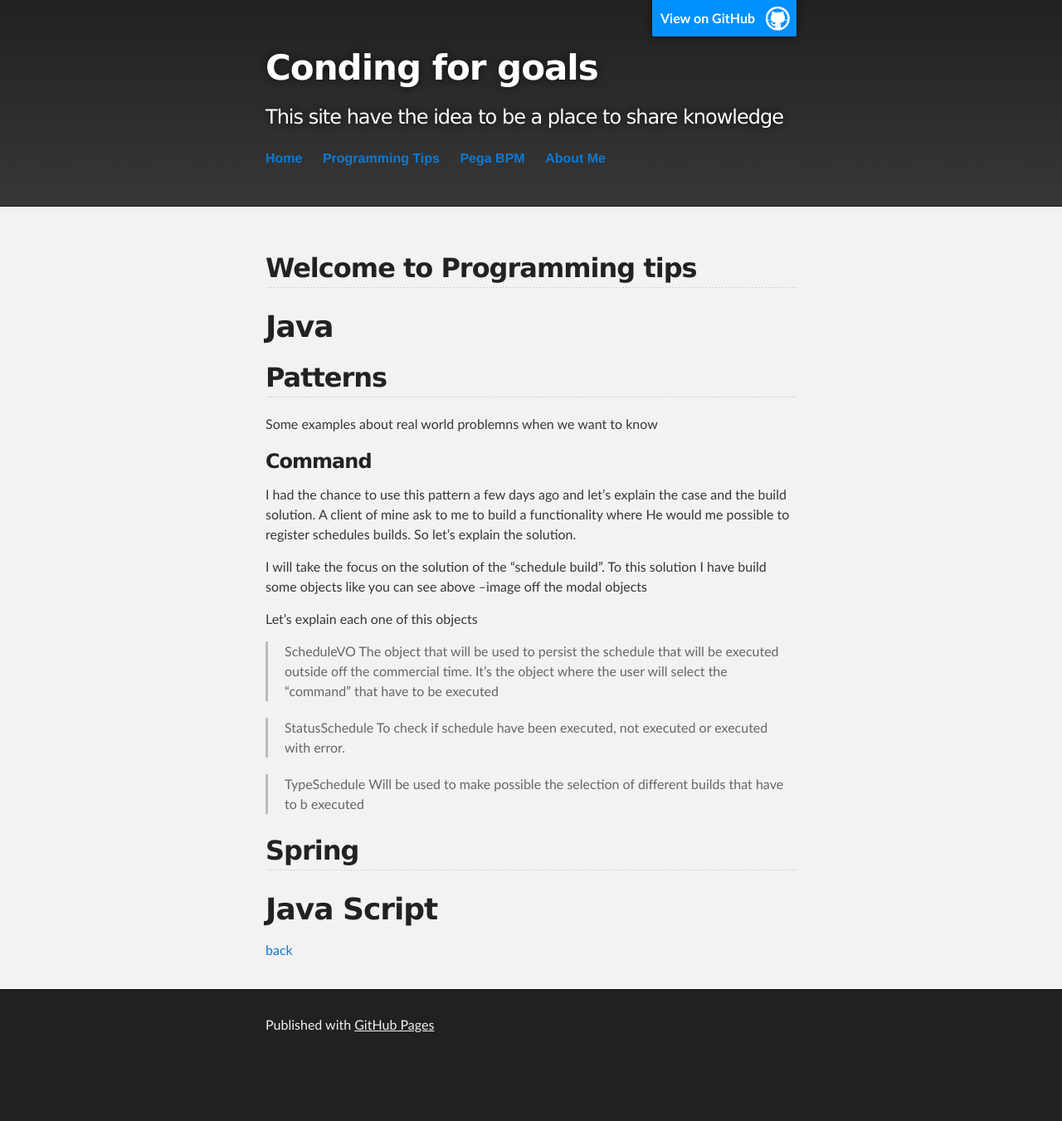
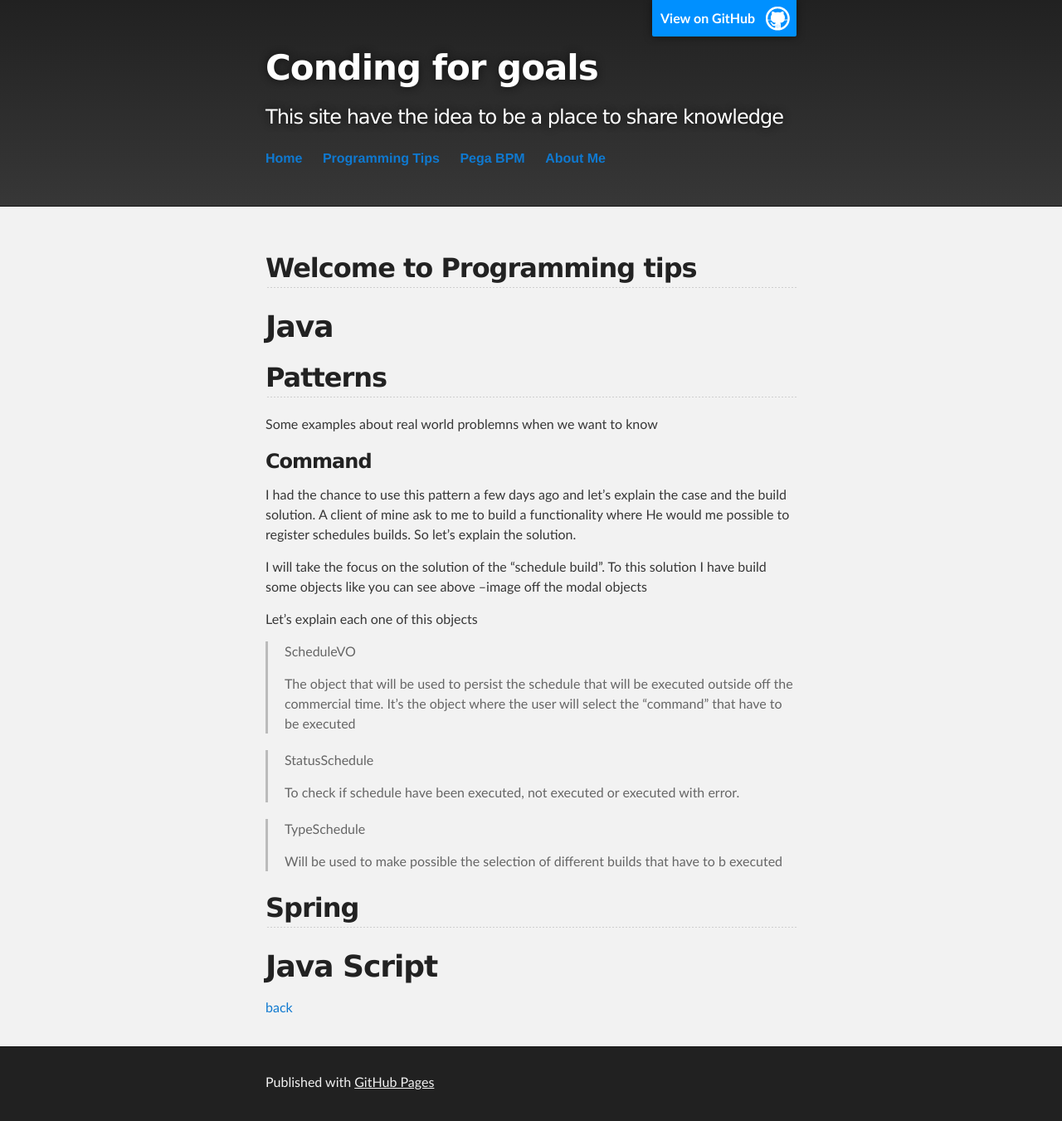
Before and after one commit to afamorim/afamorim.github.io, a Jekyll site: the page built from programing_tips.md, in a window 1280 px wide. Shown: the whole page at 83% size. Built offline with Jekyll 4.4.1, drawn with Linux system fonts in a browser that asks for light colours; our own code applies the rules of GitHub Pages for plain Markdown files; before the commit the page ends 1282 px from its top, so only the background shows below that.

Commit message:
Making some updates in the programming tips

```diff
--- a/programing_tips.md
+++ b/programing_tips.md
@@ -19,15 +19,18 @@ To this solution I have build some objects like you can see above
 --image off the modal objects
 
 Let's explain each one of this objects
->ScheduleVO
->The object that will be used to persist the schedule that will be executed outside off the commercial time.
->It's the object where the user will select the "command" that have to be executed
+> ScheduleVO
+>
+> The object that will be used to persist the schedule that will be executed outside off the commercial time.
+> It's the object where the user will select the "command" that have to be executed
 
->StatusSchedule
->To check if schedule have been executed, not executed or executed with error.
+> StatusSchedule
+>
+> To check if schedule have been executed, not executed or executed with error.
 
->TypeSchedule
->Will be used to make possible the selection of different builds that have to b executed
+> TypeSchedule
+>
+> Will be used to make possible the selection of different builds that have to b executed
 
 ## Spring
 
```
